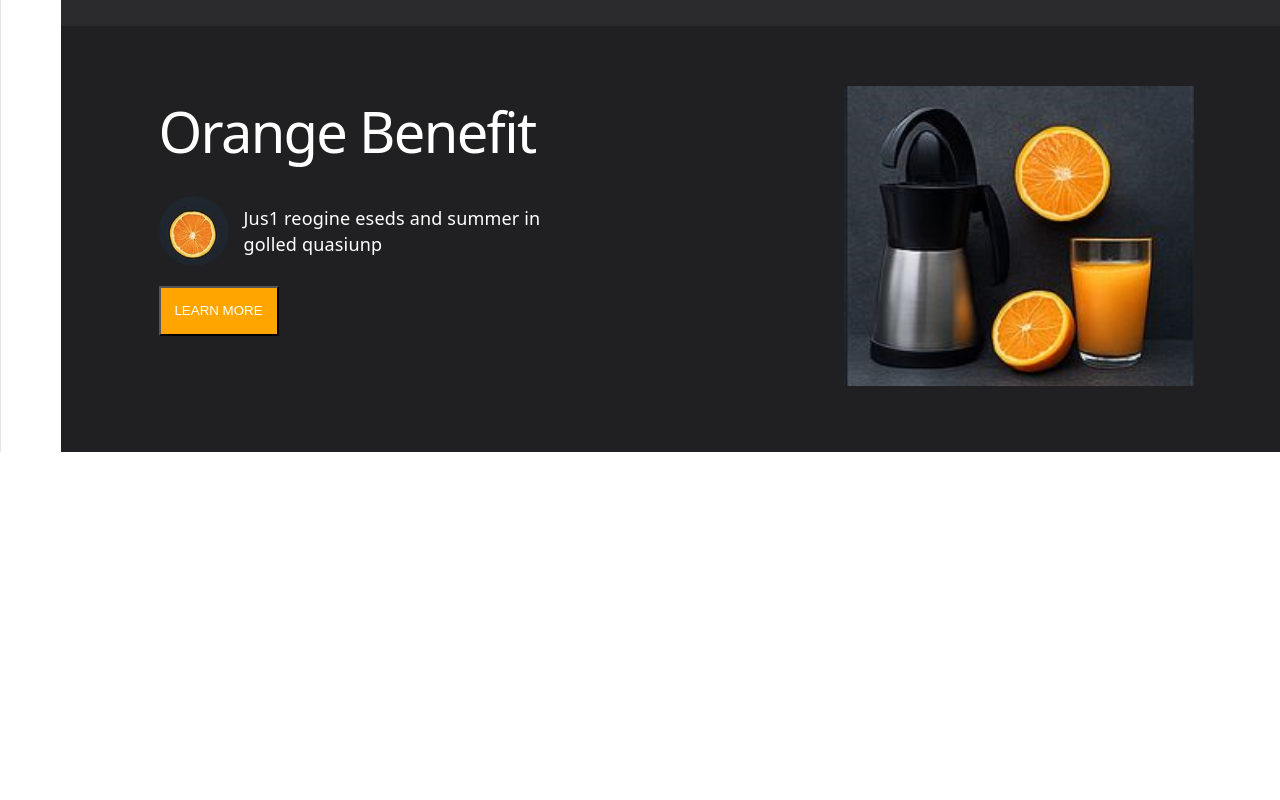
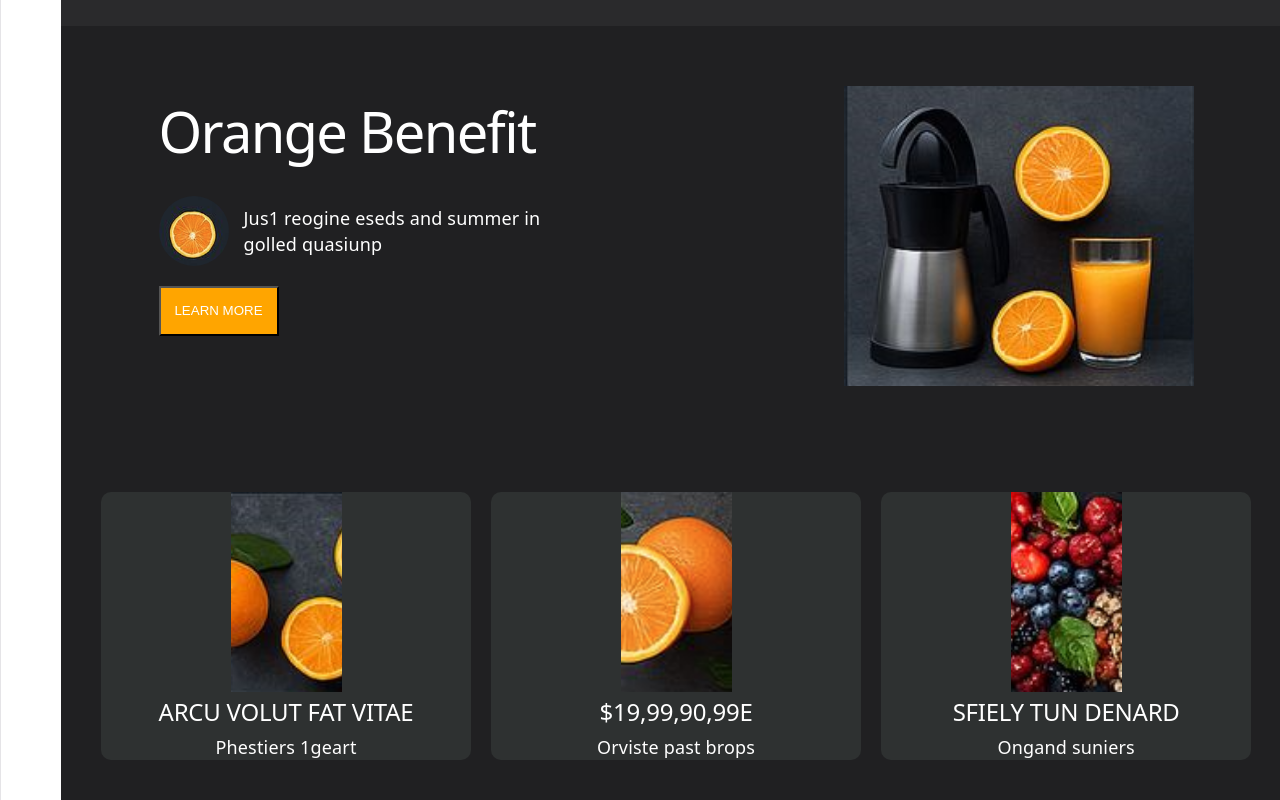
Before and after one commit to Neliswa084/ReactTS_UI, a React (Vite) app in the folder react-ui-challenge/: page / in a window 1280 px wide. Shown: the part 578-1378 px from the top of the page. Before the commit the page ends 1030 px from the top, so only its background shows below. Built offline with nearby package versions, Linux system fonts and the light colour scheme.

Commit message:
Fixed Card section

```diff
--- a/react-ui-challenge/src/App.css
+++ b/react-ui-challenge/src/App.css
@@ -1,45 +1,8 @@
-/*
-
-  .button{
-    color: orange;
-    shape-image-threshold: square;
-    height: 50px;
-
-
-    }
-
-
-.hero {
-  background-color: rgb(42, 42, 44);
+.cards-container {
   display: flex;
-  align-items: center;
-  justify-content: space-between;
-  padding: 60px 40px;
-  min-height: 300px;
-  color: white;
-   width: 90%;
-   margin: 0 60px;
-
+  gap: 20px;
+  padding: 40px;
+  background-color: rgb(32, 32, 34);
+  width: 90%;
+margin: 0 60px;
 }
-.hero-text {
-  display: flex;
-  flex-direction: column;
-  gap: 20px;
-  text-align: right;
-}
-.section {
-  background-color: black;
-  width: 90%;
-  padding: 0 40px;
-  text-align: left;
-  margin: 0 60px;
-}
-.container{
-  color: black;
-  max-width: 1200px;
-  margin: 0 60px;
-  padding: 0 40px;
-}
-.text{
-text-align:start;
-} */
--- a/react-ui-challenge/src/App.tsx
+++ b/react-ui-challenge/src/App.tsx
@@ -1,43 +1,42 @@
 import  './App.css'
-import { Text } from './components/Text/Text'
 import { Navbar } from './components/Navbar/Navbar'
 import {Hero} from './components/Hero/Hero'
 import { OrangeBenefit } from './components/OrangeBenefit/OrangeBenefit'
+import { useState } from 'react'
 import { Cards } from './components/CardsImage/Cards'
 
 import OrangeOne from './assets/Orange_One.png'
 import OrangeTwo from './assets/Orange_two.png'
-import FruitImage from './assets/picture3.png'
-import { useState } from 'react'
-
-
+import Fruits from './assets/picture3.png'
 
 function App() {
 
-    // const [menu] = useState ([
-    //      {name: "ARCU VOLUT FAT VITAE", image:OrangeOne, description: "Phestiers 1geart"},
-    //      {name: "$19,99,90,99E", image:OrangeTwo, description: "Orviste past brorps"},
-    //      {name: "SFIELY TUN DRENARD", image:FruitImage, description: "Ongand suniers"}
-    // ])
+
+  const [menu ] = useState([
+    {name: "ARCU VOLUT FAT VITAE" , image: OrangeOne, description:"Phestiers 1geart"},
+    {name: "$19,99,90,99E" , image: OrangeTwo, description:"Orviste past brops"},
+    {name: "SFIELY TUN DENARD" , image: Fruits, description:"Ongand suniers"}
+  ])
+
   return (
      <>
 
      <Navbar />
      <Hero />
      <OrangeBenefit />
-     <Cards />
+     <div className="cards-container">
+        {
 
-     {/* {
       menu && menu.length> 0 && menu.map(product =>
       {
-        return <Cards
+        return <Cards name={product.name}
+        description={product.description}
+        image={product.image} />
+      })
+     }
+     </div>
 
-        name={product.name}
-        description={product.description}
-        image={product.image}
-      />
-      })
-     } */}
+
 
     </>
   )
--- a/react-ui-challenge/src/components/CardsImage/Cards.module.css
+++ b/react-ui-challenge/src/components/CardsImage/Cards.module.css
@@ -1,19 +1,14 @@
 .item-image{
-    width: 140px;
-    height: 200px;
-    border-radius: 4px;
-  display: flex;
+  width: 30%;    /* image fills full card width */
+  height: 200px;
+  object-fit: cover;
 }
 .item-card{
-    border-radius: 8px;
-    background-color: rgb(46, 49, 49);
-    padding: 12px;
-    /* width: px; */
-    display: flex;
-    flex-direction: row;
-    flex-wrap: nowrap;
-    justify-content: center;
-    color: white;
+ background-color: rgb(46, 49, 49);
+  border-radius: 10px;
+  overflow: hidden;
+  color: white;
+  flex: 1;
 
 
 
--- a/react-ui-challenge/src/components/CardsImage/Cards.tsx
+++ b/react-ui-challenge/src/components/CardsImage/Cards.tsx
@@ -2,12 +2,21 @@ import React from 'react'
 import Orange_One from '../../assets/Orange_One.png'
 import OrangeTwo from '../../assets/Orange_two.png'
 import Fruit from '../../assets/image.png'
+import styles from './Cards.module.css'
+import { Text } from '../Text/Text'
 
-export const Cards = () => {
+type CardProps={
+  name: string,
+  description: string,
+  image: string
+}
+
+export const Cards: React.FC<CardProps> = ({name, description, image}) => {
   return (
-    <div>
-
-
+    <div className={styles['item-card']}>
+   <img className={styles['item-image']} src={image} alt={'image product'}/>
+   <Text variant={'h2'} >{name}</Text>
+   <Text variant={'p'}>{description}</Text>
 
     </div>
   )
```
